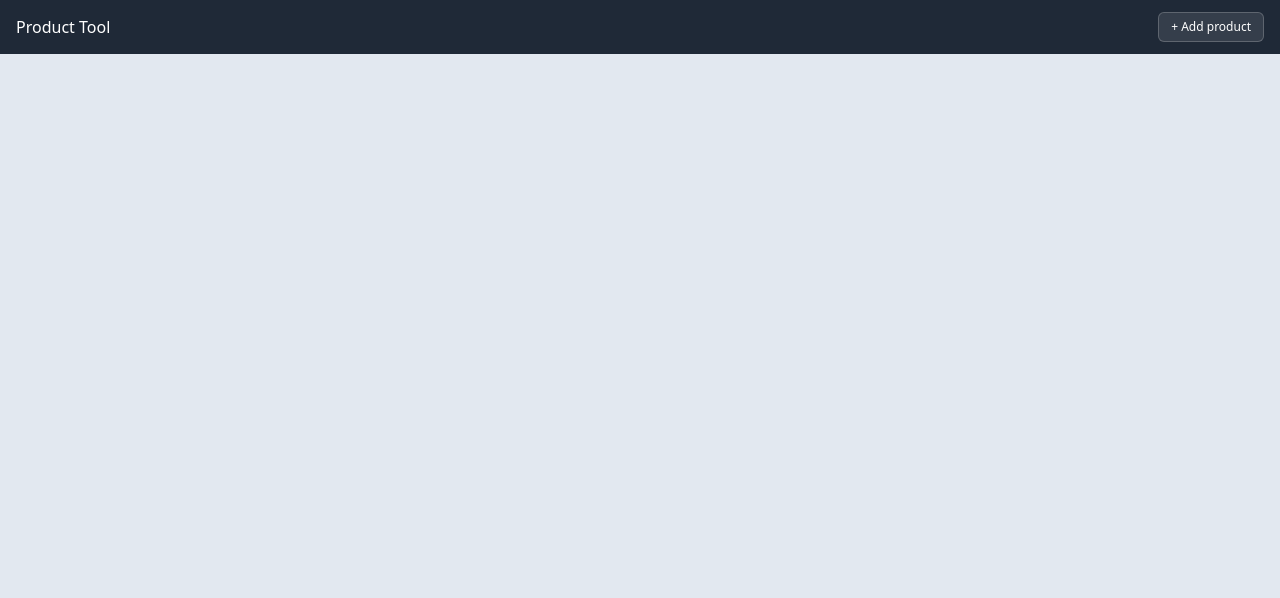
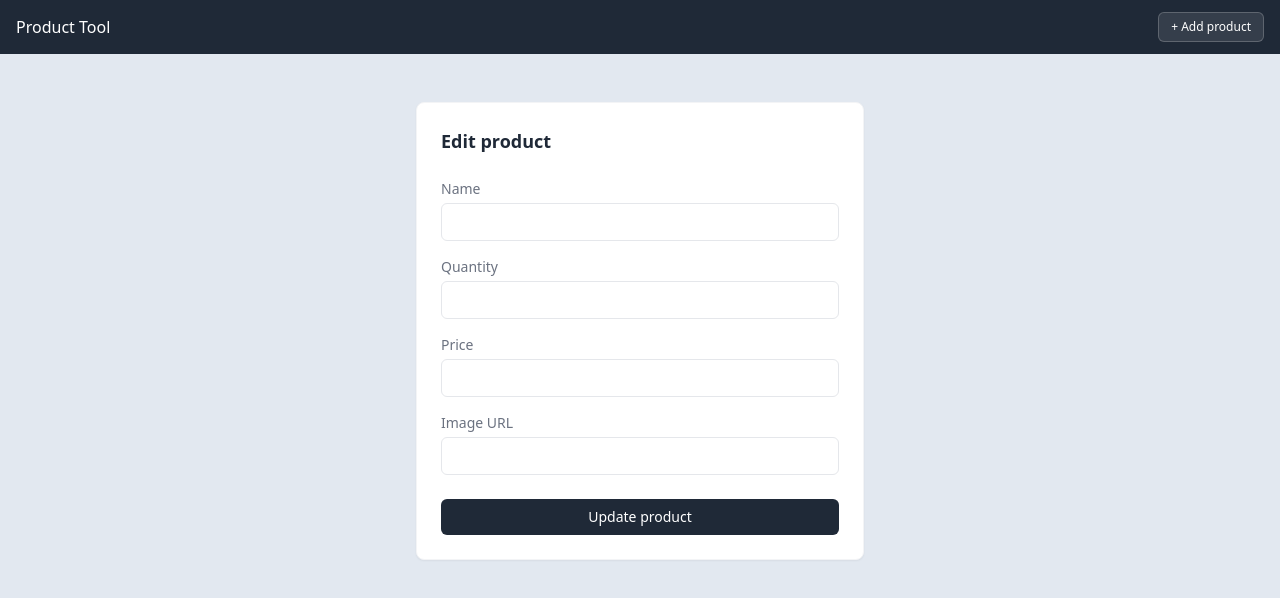
Before and after one commit to andinalloldtales/react-product-tool, a React (Vite) app: page /edit/1 in a window 1280 px wide. Shown: the top 598 px of the page. Built offline with nearby package versions, Linux system fonts and the light colour scheme; no server answers.

Commit message:
Make Edit Page Remember Product Data

```diff
--- a/src/App.jsx
+++ b/src/App.jsx
@@ -18,7 +18,7 @@ const App = () => {
           <Routes>
           <Route index element={<HomePage/>}></Route>
           <Route path="/create" element={<CreatePage/>}></Route>
-          <Route path="/edit" element={<EditPage/>}></Route>
+          <Route path="/edit/:id" element={<EditPage/>}></Route>
         </Routes>
       </div>
 
--- a/src/components/Product.jsx
+++ b/src/components/Product.jsx
@@ -12,8 +12,8 @@ const Product = ({ product }) => {
 
 
                 <div className="mt-2 flex gap-4">
-                 <Link to={'/edit'} className="inline-block w-full text-center shadow-md text-sm bg-gray-700 text-white rounded-sm px-4 py-1 font-bold hover:bg-gray-600 hover:cursor-pointer">Edit</Link>
-                 <Link to={'/edit'} className="inline-block w-full text-center shadow-md text-sm bg-red-700 text-white rounded-sm px-4 py-1 font-bold hover:bg-red-600 hover:cursor-pointer">Delete</Link>
+                 <Link to={`/edit/${product._id}`} className="inline-block w-full text-center shadow-md text-sm bg-gray-700 text-white rounded-sm px-4 py-1 font-bold hover:bg-gray-600 hover:cursor-pointer">Edit</Link>
+                 <Link to={'/delete'} className="inline-block w-full text-center shadow-md text-sm bg-red-700 text-white rounded-sm px-4 py-1 font-bold hover:bg-red-600 hover:cursor-pointer">Delete</Link>
 
                 </div>
             </div>
--- a/src/pages/createpage.jsx
+++ b/src/pages/createpage.jsx
@@ -45,9 +45,17 @@ const CreatePage = () => {
                         <label className="text-sm text-gray-500 mb-1 block">Image URL</label>
                         <input type="text" className="w-full border border-gray-200 rounded-md px-3 py-2 text-sm" value={product.image} onChange={(e) => setProduct({...product, image: e.target.value})} />
                     </div>
-                    <button onClick={handleSubmit} className="w-full bg-gray-800 text-white text-sm font-medium py-2 rounded-md hover:bg-gray-700 mt-2">
-                        {isLoading ? "Saving..." : "Save product"}
-                    </button>
+                        <button onClick={handleSubmit} disabled={isLoading} className="w-full bg-gray-800 text-white text-sm font-medium py-2 rounded-md hover:bg-gray-700 mt-2 flex items-center justify-center gap-2">
+                            {isLoading ? (
+                                <>
+                                    <svg className="animate-spin h-4 w-4 text-white" xmlns="http://www.w3.org/2000/svg" fill="none" viewBox="0 0 24 24">
+                                        <circle className="opacity-25" cx="12" cy="12" r="10" stroke="currentColor" strokeWidth="4"></circle>
+                                        <path className="opacity-75" fill="currentColor" d="M4 12a8 8 0 018-8V0C5.373 0 0 5.373 0 12h4z"></path>
+                                    </svg>
+                                    Saving...
+                                </>
+                            ) : "Save product"}
+                        </button>
                 </div>
             </div>
         </div>
--- a/src/pages/editpage.jsx
+++ b/src/pages/editpage.jsx
@@ -1,8 +1,71 @@
+import { useState, useEffect } from "react";
+import axios from "axios";
+import { useNavigate, useParams } from "react-router-dom";
+
 const EditPage = () => {
+    const navigate = useNavigate();
+    const { id } = useParams();
+    const [isLoading, setIsLoading] = useState(false);
+    const [product, setProduct] = useState({
+        name: "",
+        quantity: "",
+        price: "",
+        image: ""
+    });
+
+    useEffect(() => {
+        const getProduct = async () => {
+            try {
+                const response = await axios.get(`https://backend-product-tool.onrender.com/api/products/${id}`);
+                console.log(response.data)
+                setProduct(response.data);
+            } catch (error) {
+               // console.log("fetching id:", id)
+            }
+        }
+        getProduct();
+    }, [id])
+
+    const handleSubmit = async () => {
+        try {
+            setIsLoading(true);
+            await axios.put(`https://backend-product-tool.onrender.com/api/products/${id}`, product);
+            navigate("/");
+        } catch (error) {
+            console.log(error);
+        } finally {
+            setIsLoading(false);
+        }
+    }
+
     return (
-        <div>The Edit page</div>
+        <div className="max-w-md mx-auto mt-10">
+            <div className="bg-white rounded-lg border border-gray-100 shadow-sm p-6">
+                <h2 className="text-lg font-semibold text-gray-800 mb-6">Edit product</h2>
+                <div className="flex flex-col gap-4">
+                    <div>
+                        <label className="text-sm text-gray-500 mb-1 block">Name</label>
+                        <input type="text" className="w-full border border-gray-200 rounded-md px-3 py-2 text-sm" value={product.name} onChange={(e) => setProduct({...product, name: e.target.value})} />
+                    </div>
+                    <div>
+                        <label className="text-sm text-gray-500 mb-1 block">Quantity</label>
+                        <input type="number" className="w-full border border-gray-200 rounded-md px-3 py-2 text-sm" value={product.quantity} onChange={(e) => setProduct({...product, quantity: e.target.value})} />
+                    </div>
+                    <div>
+                        <label className="text-sm text-gray-500 mb-1 block">Price</label>
+                        <input type="number" className="w-full border border-gray-200 rounded-md px-3 py-2 text-sm" value={product.price} onChange={(e) => setProduct({...product, price: e.target.value})} />
+                    </div>
+                    <div>
+                        <label className="text-sm text-gray-500 mb-1 block">Image URL</label>
+                        <input type="text" className="w-full border border-gray-200 rounded-md px-3 py-2 text-sm" value={product.image} onChange={(e) => setProduct({...product, image: e.target.value})} />
+                    </div>
+                    <button onClick={handleSubmit} className="w-full bg-gray-800 text-white text-sm font-medium py-2 rounded-md hover:bg-gray-700 mt-2">
+                        {isLoading ? "Saving..." : "Update product"}
+                    </button>
+                </div>
+            </div>
+        </div>
     )
-
 }
 
-export default EditPage
+export default EditPage;
--- a/src/pages/homepage.jsx
+++ b/src/pages/homepage.jsx
@@ -25,30 +25,24 @@ const HomePage = () => {
 
     return (
         <div>
-            <div className="grid grid-cols-2 lg:grid-cols-4 gap-4 mt-5">
-                {isLoading ? (
-                    "Loading"
-                ) : (
-                    <>
+            {isLoading ? (
+                <div className="flex justify-center mt-20">
+                    <svg className="animate-spin h-8 w-8 text-gray-700" xmlns="http://www.w3.org/2000/svg" fill="none" viewBox="0 0 24 24">
+                        <circle className="opacity-25" cx="12" cy="12" r="10" stroke="currentColor" strokeWidth="4"></circle>
+                        <path className="opacity-75" fill="currentColor" d="M4 12a8 8 0 018-8V0C5.373 0 0 5.373 0 12h4z"></path>
+                    </svg>
+                </div>
+            ) : (
+                <div className="grid grid-cols-2 lg:grid-cols-4 gap-4 mt-5">
                     {products.length > 0 ? (
-                        <>
-                            {
-                                products.map((product, index) => {
-                                    return (
-                                        <Product keys={index} product={product}/>
-                                    )
-                                })
-                            }
-                        </>
+                        products.map((product, index) => (
+                            <Product key={index} product={product} />
+                        ))
                     ) : (
-                        <div>
-                            There is no product
-                        </div>
-
+                        <div>There is no product</div>
                     )}
-                    </>
-                )}
-            </div>
+                </div>
+            )}
         </div>
     )
 
```
